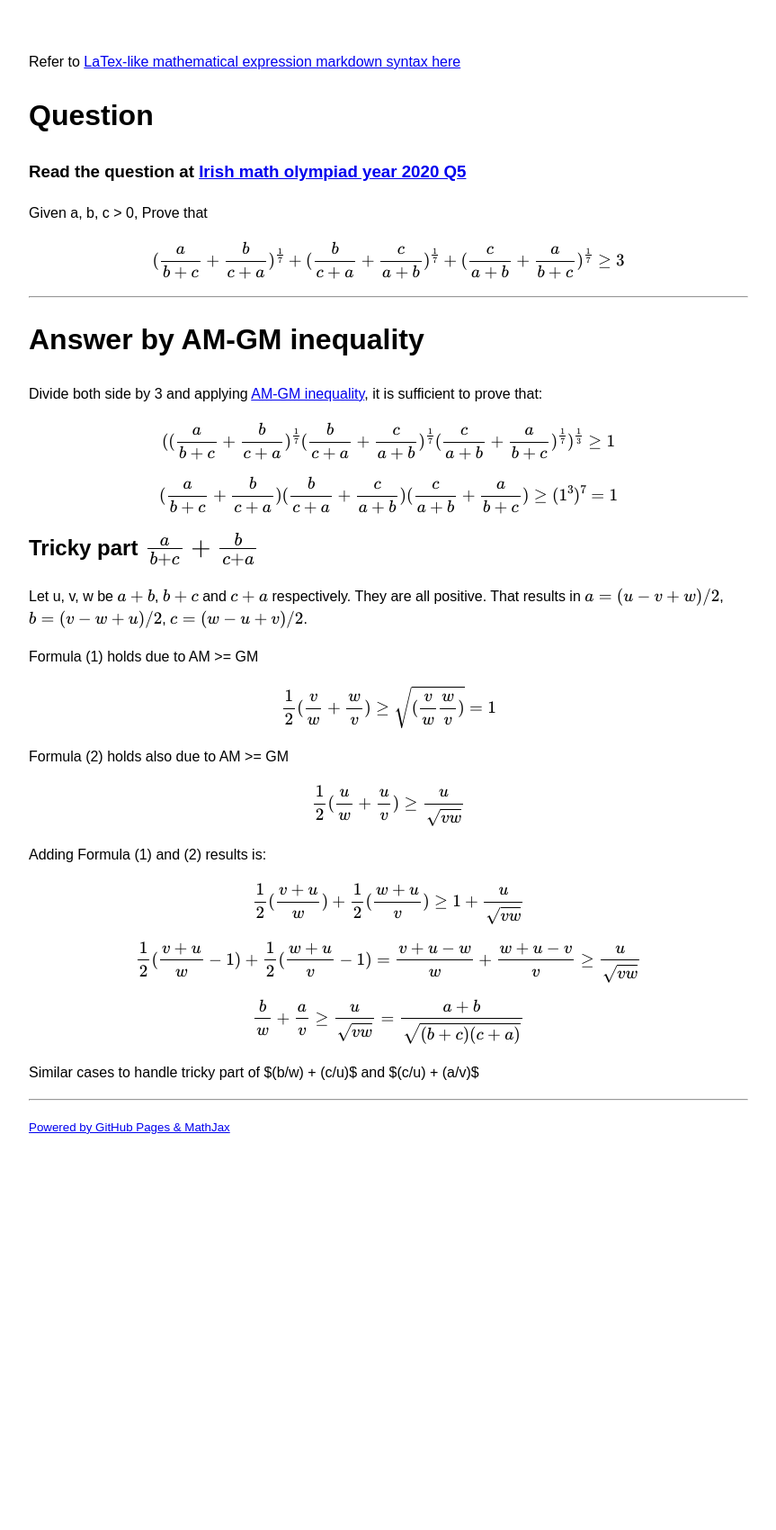
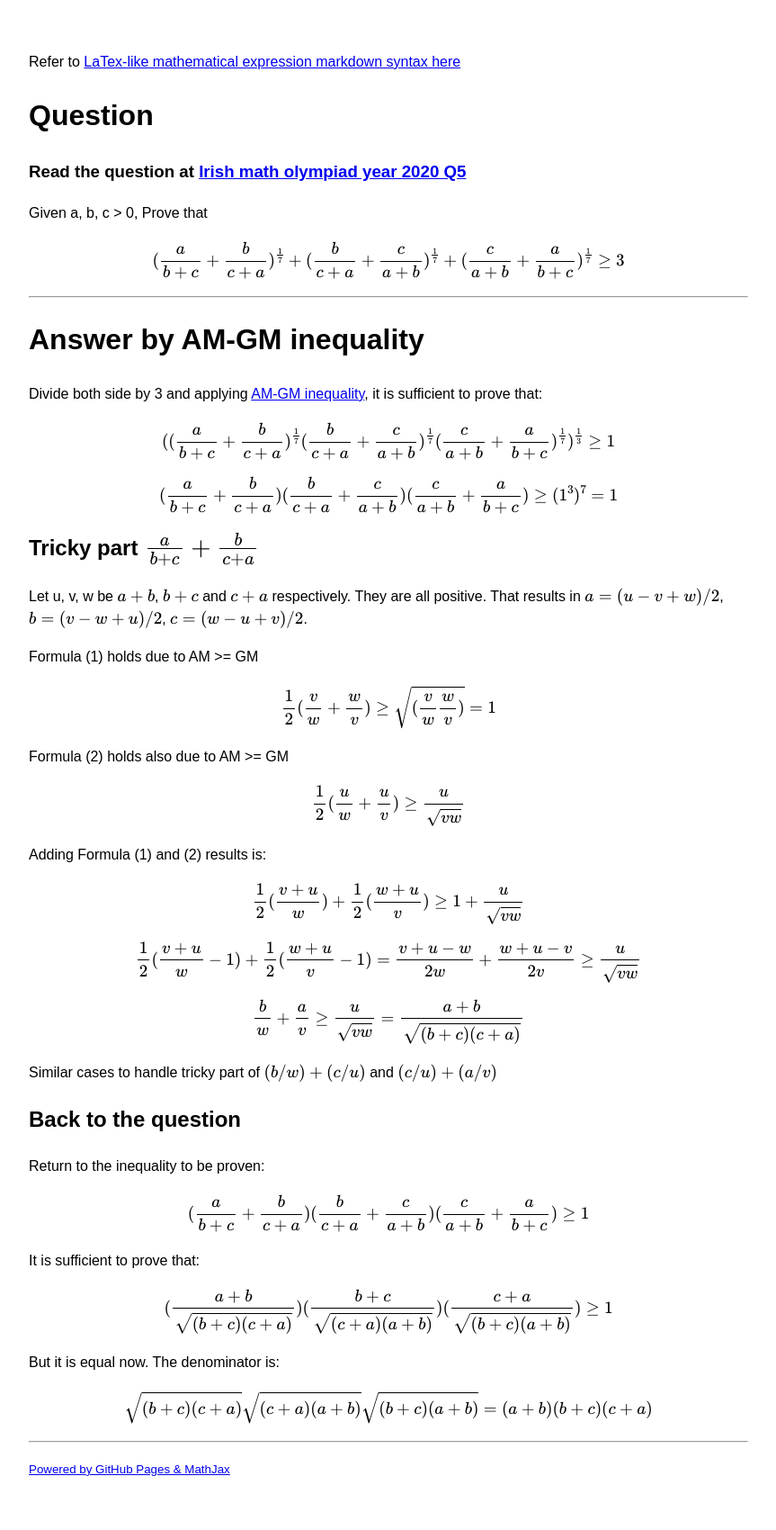
Before and after one commit to tinhomak/tinhomak.github.io, a Jekyll site: the page docs/math/solve_an_2020_irish_math_olymapid_question.html, which Jekyll copies as it is, in a window 1280 px wide. Shown: the whole page at 90% size, without its empty margins (208-1071 px from the left). Built offline with Jekyll 4.4.1, drawn with Linux system fonts in a browser that asks for light colours; before the commit the page ends 1320 px from its top, so only the background shows below that.

Commit message:
Fix formatting and clarity in math explanation

```diff
--- a/docs/math/solve_an_2020_irish_math_olymapid_question.html
+++ b/docs/math/solve_an_2020_irish_math_olymapid_question.html
@@ -18,9 +18,10 @@ $$(\frac{a}{b+c} + \frac{b}{c+a}) ^ \frac{1}{7} + (\frac{b}{c+a} + \frac{c}{a+b}
 
     <h1>Answer by AM-GM inequality</h1>
     <p>Divide both side by 3 and applying <a href="https://en.wikipedia.org/wiki/AM%E2%80%93GM_inequality">AM-GM inequality</a>, it is sufficient to prove that:</p>
-  $$((\frac{a}{b+c} + \frac{b}{c+a}) ^ \frac{1}{7}  (\frac{b}{c+a} + \frac{c}{a+b}) ^ \frac{1}{7}  (\frac{c}{a+b} + \frac{a}{b+c}) ^ \frac{1}{7}) ^ \frac{1}{3} \geq 1$$
-  $$(\frac{a}{b+c} + \frac{b}{c+a})  (\frac{b}{c+a} + \frac{c}{a+b}) (\frac{c}{a+b} + \frac{a}{b+c}) \geq (1 ^ 3) ^ 7 = 1$$
-
+    <p>
+        $$((\frac{a}{b+c} + \frac{b}{c+a}) ^ \frac{1}{7}  (\frac{b}{c+a} + \frac{c}{a+b}) ^ \frac{1}{7}  (\frac{c}{a+b} + \frac{a}{b+c}) ^ \frac{1}{7}) ^ \frac{1}{3} \geq 1$$
+        $$(\frac{a}{b+c} + \frac{b}{c+a})  (\frac{b}{c+a} + \frac{c}{a+b}) (\frac{c}{a+b} + \frac{a}{b+c}) \geq (1 ^ 3) ^ 7 = 1$$
+    </p>
     <h2>Tricky part \( \frac{a}{b+c} + \frac{b}{c+a} \)</h2>
     <p>Let u, v, w be \( a+b \), \( b+c \) and \( c+a \) respectively. They are all positive. That results in \( a=(u-v+w)/2 \), \( b=(v-w+u)/2 \), \( c=(w-u+v)/2 \).</p>
     <p>Formula (1) holds due to AM >= GM</p>
@@ -29,11 +30,19 @@ $$(\frac{a}{b+c} + \frac{b}{c+a}) ^ \frac{1}{7} + (\frac{b}{c+a} + \frac{c}{a+b}
     <p>$$\frac{1}{2} (\frac{u}{w} + \frac{u}{v}) \geq \frac{u}{\sqrt{vw}}$$</p>
     <p>Adding Formula (1) and (2) results is:</p>
     <p>
-    $$\frac{1}{2} (\frac{v+u}{w}) + \frac{1}{2} (\frac{w+u}{v}) \geq 1 + \frac{u}{\sqrt{vw}}$$
-    $$\frac{1}{2} (\frac{v+u}{w} -1) + \frac{1}{2} (\frac{w+u}{v} -1) = \frac{v+u-w}{w} + \frac{w+u-v}{v} \geq \frac{u}{\sqrt{vw}}$$
-    $$\frac{b}{w} + \frac{a}{v} \geq \frac{u}{\sqrt{vw}} = \frac{a+b}{\sqrt{(b+c)(c+a)}}$$
+        $$\frac{1}{2} (\frac{v+u}{w}) + \frac{1}{2} (\frac{w+u}{v}) \geq 1 + \frac{u}{\sqrt{vw}}$$
+        $$\frac{1}{2} (\frac{v+u}{w} -1) + \frac{1}{2} (\frac{w+u}{v} -1) = \frac{v+u-w}{2w} + \frac{w+u-v}{2v} \geq \frac{u}{\sqrt{vw}}$$
+        $$\frac{b}{w} + \frac{a}{v} \geq \frac{u}{\sqrt{vw}} = \frac{a+b}{\sqrt{(b+c)(c+a)}}$$
     </p>
-    <p>Similar cases to handle tricky part of $(b/w) + (c/u)$ and $(c/u) + (a/v)$</p>
+    <p>Similar cases to handle tricky part of \( (b/w) + (c/u) \) and \( (c/u) + (a/v) \)</p>
+
+    <h2>Back to the question</h2>
+    <p>Return to the inequality to be proven:</p>
+    <p>$$(\frac{a}{b+c} + \frac{b}{c+a})  (\frac{b}{c+a} + \frac{c}{a+b}) (\frac{c}{a+b} + \frac{a}{b+c}) \geq 1$$</p>
+    <p>It is sufficient to prove that:</p>
+    <p>$$ (\frac{a+b}{\sqrt{(b+c)(c+a)}})  (\frac{b+c}{\sqrt{(c+a)(a+b)}})  (\frac{c+a}{\sqrt{(b+c)(a+b)}}) \geq 1 $$ </p>
+    <p>But it is equal now. The denominator is:</p>
+    <p>$$ \sqrt{(b+c)(c+a)} \sqrt{(c+a)(a+b)} \sqrt{(b+c)(a+b)} = (a+b)(b+c)(c+a) $$</p>
 
     <hr/>
     <p><small><a href="https://docs.github.com/en/pages/setting-up-a-github-pages-site-with-jekyll/about-github-pages-and-jekyll">Powered by GitHub Pages & MathJax</a></small></p>
```
